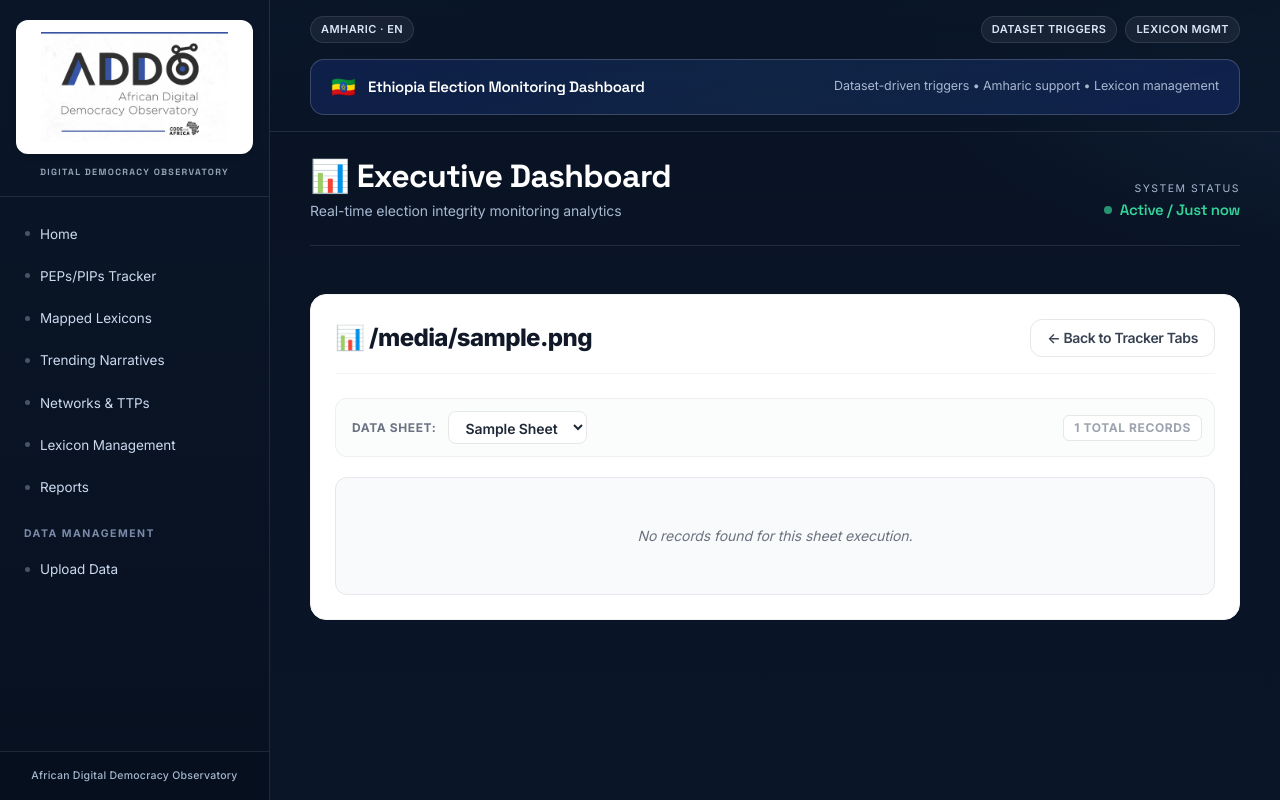
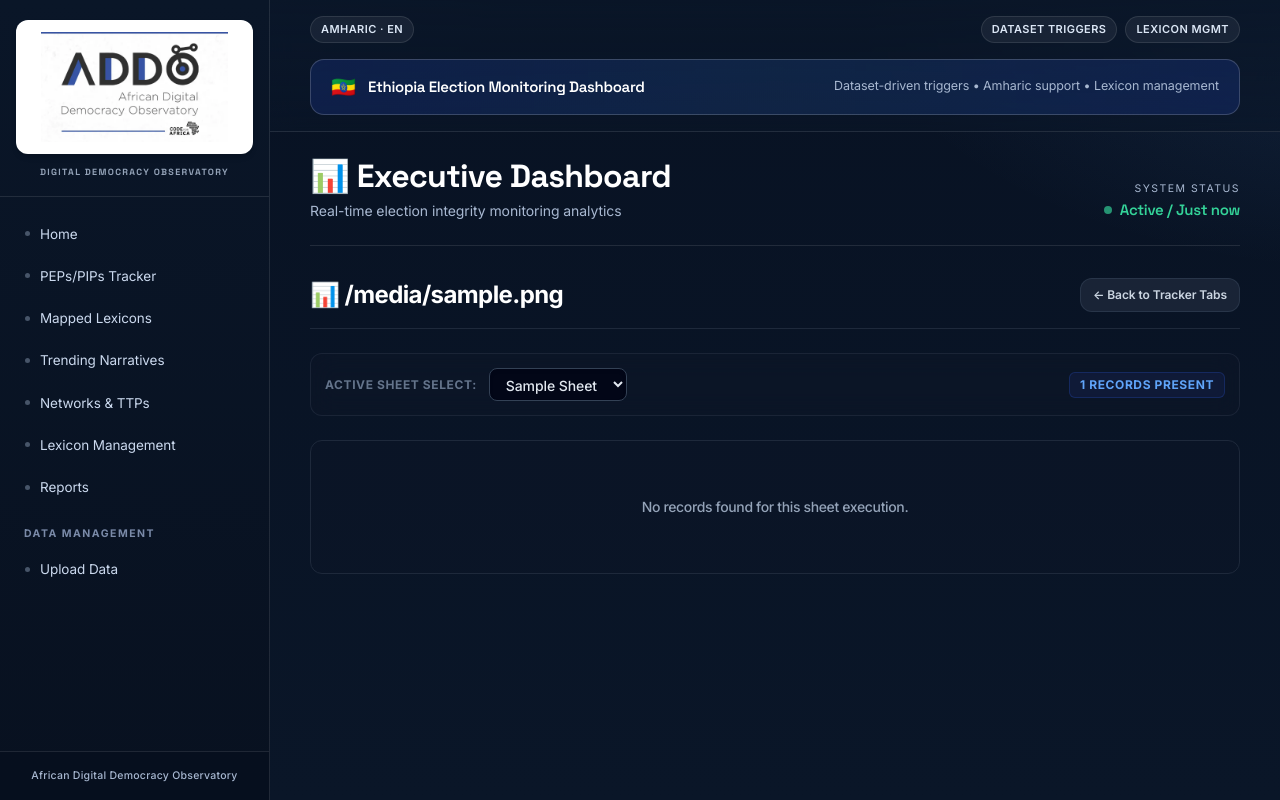
Before and after one commit to hanna-tes/Ethiopia_2026election_monitoring_tool, a Django app: template dashboard/templates/dashboard/peps.html in a window 1280 px wide. Run offline with Django 4.2, Linux system fonts and the light colour scheme; data comes from the database, SQL or seed files in the repository; tables that the repository leaves empty hold one stand-in row (values such as "Sample post"); the template is opened without the code that fills it: values that come from a table or form of the project are taken from there, most other values are stand-ins (such as "Sample title", 1, 10 or a date in 2020); some libraries are stand-ins or nearby versions.

Commit message:
Update peps.html

```diff
--- a/dashboard/templates/dashboard/peps.html
+++ b/dashboard/templates/dashboard/peps.html
@@ -2,49 +2,49 @@
 {% block title %}{{ selected_file }} - Election Data{% endblock %}
 
 {% block content %}
-<div class="bg-white rounded-2xl shadow-sm p-6 border border-gray-100 max-w-7xl mx-auto my-4">
-    <div class="flex flex-col sm:flex-row sm:items-center justify-between gap-4 mb-6 pb-4 border-b border-gray-100">
-        <div class="flex items-center gap-3">
-            <h2 class="text-2xl font-extrabold text-gray-900 tracking-tight">📊 {{ selected_file }}</h2>
-        </div>
-        <a href="{% url 'peps' %}" class="inline-flex items-center justify-center text-sm font-semibold text-gray-700 bg-white hover:bg-gray-50 px-4 py-2 rounded-xl border border-gray-200 shadow-2xs transition-all tracking-tight">
+<div class="space-y-6 text-slate-100">
+    <div class="flex flex-col sm:flex-row sm:items-center justify-between gap-4 pb-4 border-b border-slate-800">
+        <h2 class="text-2xl font-bold text-white tracking-tight flex items-center gap-2">📊 {{ selected_file }}</h2>
+        <a href="{% url 'peps' %}" class="inline-flex items-center gap-2 text-xs font-semibold text-slate-300 bg-slate-800/80 hover:bg-slate-700 hover:text-white px-3 py-2 rounded-xl border border-slate-700/60 transition-all">
             ← Back to Tracker Tabs
         </a>
     </div>
 
     {% if sheets %}
-    <div class="mb-5 flex flex-wrap items-center gap-3 bg-gray-50/60 p-3 rounded-xl border border-gray-200/60">
-        <label class="block text-xs font-bold text-gray-500 uppercase tracking-wider ml-1">Data Sheet:</label>
-        <select class="border border-gray-200 rounded-lg bg-white px-3 py-1.5 text-sm font-semibold text-gray-800 shadow-2xs focus:border-blue-500 focus:outline-none transition-all"
-                onchange="window.location.href='?file={{ selected_file }}&sheet='+this.value">
-            {% for s in sheets %}
-            <option value="{{ s }}" {% if selected_sheet == s %}selected{% endif %}>{{ s|title }}</option>
-            {% endfor %}
-        </select>
-        <span class="text-xs text-gray-400 font-bold uppercase tracking-wider bg-white border border-gray-200 px-2.5 py-1 rounded-md shadow-3xs ml-auto">
-            {{ total_records }} Total Records
+    <div class="flex flex-wrap items-center justify-between gap-3 bg-slate-900/40 p-3.5 rounded-xl border border-slate-800/80 backdrop-blur-md">
+        <div class="flex items-center gap-3">
+            <label class="block text-xs font-bold text-slate-500 uppercase tracking-wider tracking-tight">Active Sheet Select:</label>
+            <select class="border border-slate-700 rounded-lg bg-slate-950 px-3 py-1.5 text-xs sm:text-sm text-slate-200 font-medium focus:border-blue-500 focus:outline-none transition shadow-inner"
+                    onchange="window.location.href='?file={{ selected_file }}&sheet='+this.value">
+                {% for s in sheets %}
+                <option value="{{ s }}" {% if selected_sheet == s %}selected{% endif %}>{{ s|title }}</option>
+                {% endfor %}
+            </select>
+        </div>
+        <span class="text-xs font-bold uppercase tracking-wider text-blue-400 bg-blue-950/40 border border-blue-900/50 px-2.5 py-1 rounded-md">
+            {{ total_records }} Records Present
         </span>
     </div>
     {% endif %}
 
     {% if page_obj and page_obj.paginator.count > 0 %}
-    <div class="overflow-hidden border border-gray-200/80 rounded-xl shadow-xs">
+    <div class="overflow-hidden border border-slate-800 rounded-xl bg-slate-900/20 backdrop-blur-sm shadow-2xl">
         <div class="overflow-x-auto">
-            <table class="min-w-full divide-y divide-gray-200 text-sm">
-                <thead class="bg-gray-50/70">
+            <table class="min-w-full divide-y divide-slate-800 text-left text-xs sm:text-sm">
+                <thead class="bg-slate-900/60 text-slate-400 font-bold uppercase tracking-wider text-[11px]">
                     <tr>
                         {% for col in column_order %}
                             {% if col %}
-                            <th scope="col" class="px-5 py-3.5 text-left text-xs font-bold text-gray-500 uppercase tracking-wider whitespace-nowrap">{{ col|title }}</th>
+                            <th scope="col" class="px-5 py-3.5 whitespace-nowrap font-semibold border-b border-slate-800">{{ col|title }}</th>
                             {% endif %}
                         {% endfor %}
                     </tr>
                 </thead>
-                <tbody class="bg-white divide-y divide-gray-100">
+                <tbody class="divide-y divide-slate-800/50 bg-transparent text-slate-300">
                     {% for row_values in aligned_rows %}
-                    <tr class="hover:bg-gray-50/40 transition-colors">
+                    <tr class="hover:bg-slate-800/30 transition-colors">
                         {% for val in row_values %}
-                        <td class="px-5 py-3.5 whitespace-nowrap text-sm font-medium text-gray-700">{{ val|default:"—" }}</td>
+                        <td class="px-5 py-3.5 whitespace-nowrap text-slate-300 font-medium">{{ val|default:"—" }}</td>
                         {% endfor %}
                     </tr>
                     {% endfor %}
@@ -54,22 +54,22 @@
     </div>
 
     {% if page_obj.paginator.num_pages > 1 %}
-    <div class="mt-5 flex items-center justify-between border-t border-gray-100 pt-4 text-sm font-medium text-gray-500">
+    <div class="flex items-center justify-between border-t border-slate-800/80 pt-4 text-xs sm:text-sm text-slate-400 font-medium">
         <div>
-            Page <span class="text-gray-900 font-bold">{{ page_obj.number }}</span> of <span class="text-gray-900 font-bold">{{ page_obj.paginator.num_pages }}</span>
+            Page <span class="text-white font-bold">{{ page_obj.number }}</span> of <span class="text-white font-bold">{{ page_obj.paginator.num_pages }}</span>
         </div>
         <div class="flex gap-2">
             {% if page_obj.has_previous %}
-            <a href="?file={{ selected_file }}&sheet={{ selected_sheet }}&page={{ page_obj.previous_page_number }}" class="inline-flex items-center px-3 py-1.5 border border-gray-200 bg-white rounded-lg hover:bg-gray-50 shadow-2xs font-semibold text-gray-700 text-xs transition">Prev</a>
+            <a href="?file={{ selected_file }}&sheet={{ selected_sheet }}&page={{ page_obj.previous_page_number }}" class="inline-flex items-center px-3 py-1.5 border border-slate-700 bg-slate-800 text-slate-200 rounded-lg hover:bg-slate-700 font-semibold text-xs transition">Prev</a>
             {% endif %}
             {% if page_obj.has_next %}
-            <a href="?file={{ selected_file }}&sheet={{ selected_sheet }}&page={{ page_obj.next_page_number }}" class="inline-flex items-center px-3 py-1.5 border border-gray-200 bg-white rounded-lg hover:bg-gray-50 shadow-2xs font-semibold text-gray-700 text-xs transition">Next</a>
+            <a href="?file={{ selected_file }}&sheet={{ selected_sheet }}&page={{ page_obj.next_page_number }}" class="inline-flex items-center px-3 py-1.5 border border-slate-700 bg-slate-800 text-slate-200 rounded-lg hover:bg-slate-700 font-semibold text-xs transition">Next</a>
             {% endif %}
         </div>
     </div>
     {% endif %}
     {% else %}
-    <div class="text-center py-12 bg-gray-50 rounded-xl border border-gray-200 text-sm text-gray-500 italic">
+    <div class="text-center py-14 bg-slate-900/20 rounded-xl border border-slate-800 text-slate-400 text-xs sm:text-sm font-medium tracking-tight">
         No records found for this sheet execution.
     </div>
     {% endif %}
```
